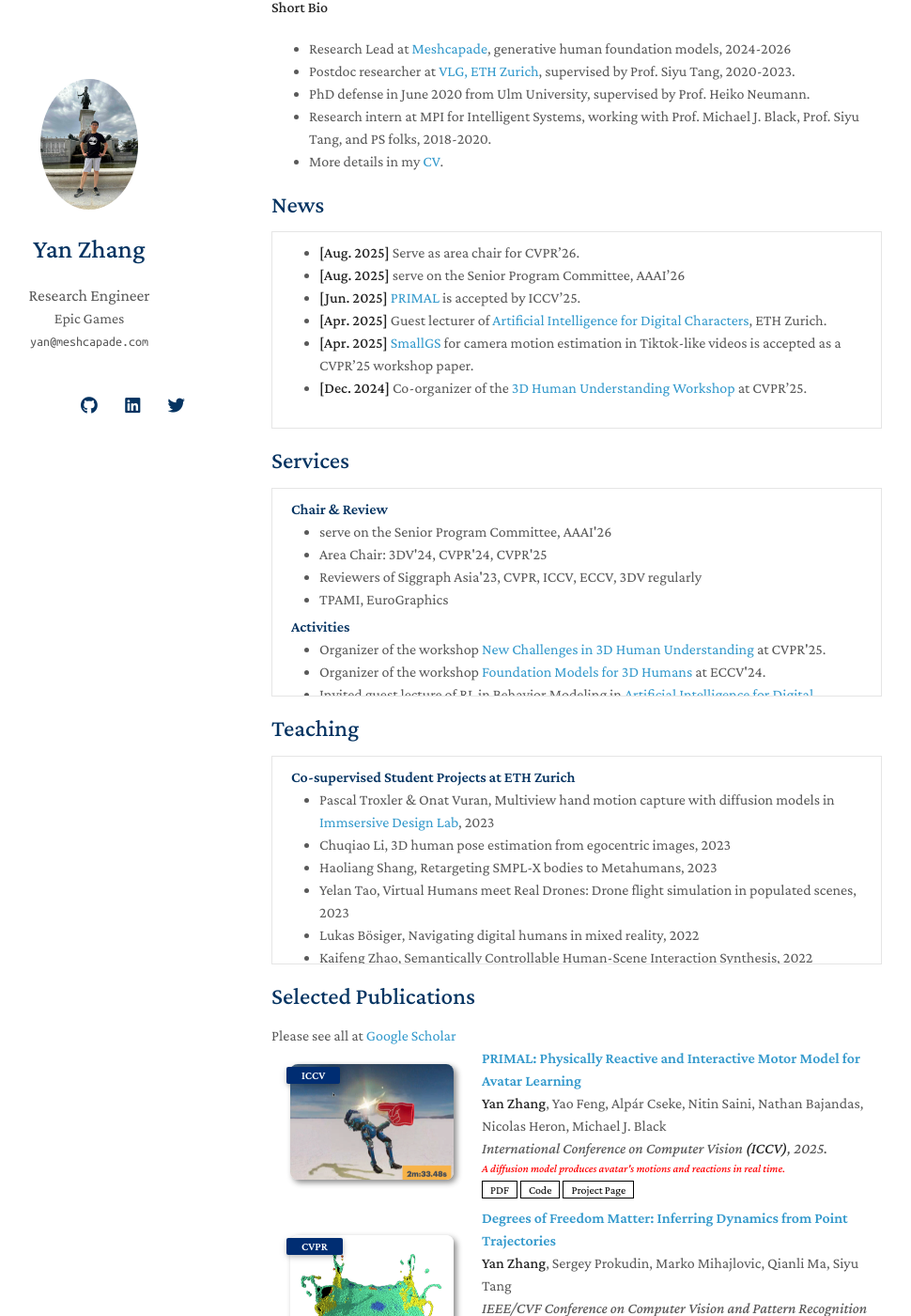
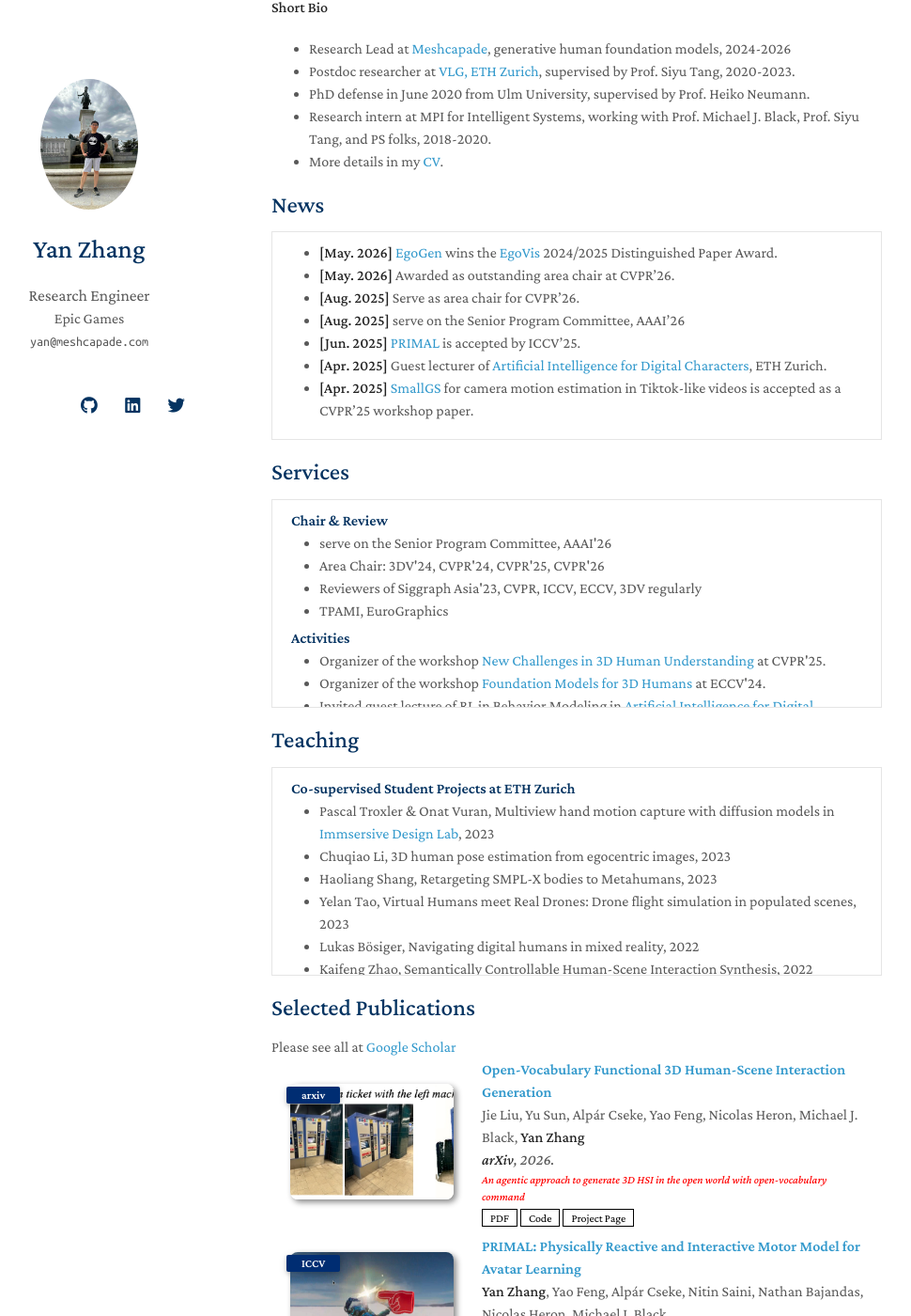
Before and after one commit to yz-cnsdqz/yz-cnsdqz.github.io, a Jekyll site: the page built from index.md, in a window 1280 px wide and 1400 px high, scrolled down 282 px. Shown: the whole window at 94% size, without its empty margins (181-1151 px from the left). Built offline with Jekyll 4.4.1, drawn with Linux system fonts in a browser that asks for light colours; nearby versions of some CDN libraries; a style sheet for code colours, icons or effects is not loaded.

Commit message:
update profile and add funhsi

```diff
--- a/_includes/publications.md
+++ b/_includes/publications.md
@@ -6,6 +6,26 @@
 Please see all at <a href="https://scholar.google.com/citations?user=5VpkLO8AAAAJ&hl=en">Google Scholar</a>
 
 
+
+<li>
+<div class="pub-row">
+  <div class="col-sm-3 abbr" style="position: relative;padding-right: 15px;padding-left: 15px;">
+    <img src="assets/img/funhsi.jpeg" class="teaser img-fluid z-depth-1">
+    <abbr class="badge">arxiv</abbr>
+  </div>
+  <div class="col-sm-9" style="position: relative;padding-right: 15px;padding-left: 20px;">
+    <div class="title"><a href="https://arxiv.org/abs/2601.20835">Open-Vocabulary Functional 3D Human-Scene Interaction Generation</a></div>
+    <div class="author"> Jie Liu, Yu Sun, Alpár Cseke, Yao Feng, Nicolas Heron, Michael J. Black, <strong>Yan Zhang</strong></div>
+    <div class="periodical"><em><strong>arXiv</strong>, 2026.</em></div>
+    <div style="font-size: 12px;color: red;"><em>An agentic approach to generate 3D HSI in the open world with open-vocabulary command</em></div>
+    <div class="links">
+      <a href="https://arxiv.org/abs/2601.20835" class="btn btn-sm z-depth-0" role="button" target="_blank" style="font-size:12px;">PDF</a>
+      <a href="https://jliu4ai.github.io/projects/funhsi/" class="btn btn-sm z-depth-0" role="button" target="_blank" style="font-size:12px;">Code</a>
+      <a href="https://jliu4ai.github.io/projects/funhsi/" class="btn btn-sm z-depth-0" role="button" target="_blank" style="font-size:12px;">Project Page</a>
+    </div>
+  </div>
+</div>
+</li>
 
 
 <li>
@@ -27,7 +47,6 @@ Please see all at <a href="https://scholar.google.com/citations?user=5VpkLO8AAAA
   </div>
 </div>
 </li>
-
 
 
 
--- a/_includes/services.md
+++ b/_includes/services.md
@@ -4,7 +4,7 @@
 
 <ul style="margin:0 0 5px;">
   <li>serve on the Senior Program Committee, AAAI'26</li>
-  <li>Area Chair: 3DV'24, CVPR'24, CVPR'25</li>
+  <li>Area Chair: 3DV'24, CVPR'24, CVPR'25, CVPR'26</li>
   <li>Reviewers of Siggraph Asia'23, CVPR, ICCV, ECCV, 3DV regularly </li>
   <li>TPAMI, EuroGraphics</li>
 </ul>
--- a/index.md
+++ b/index.md
@@ -21,12 +21,13 @@ My research experiences have been focusing on **generative human foundation mode
 
 ## News
 <div class="news-scroll" markdown="1">
+- **[May. 2026]** [EgoGen](https://ego-gen.github.io/) wins the [EgoVis](https://egovis.github.io/cvpr26/#overview) 2024/2025 Distinguished Paper Award.
+- **[May. 2026]** Awarded as outstanding area chair at CVPR'26.
 - **[Aug. 2025]** Serve as area chair for CVPR'26.
 - **[Aug. 2025]** serve on the Senior Program Committee, AAAI'26
 - **[Jun. 2025]** [PRIMAL](https://yz-cnsdqz.github.io/eigenmotion/PRIMAL/) is accepted by ICCV'25.
 - **[Apr. 2025]** Guest lecturer of [Artificial Intelligence for Digital Characters](https://cgl.ethz.ch/teaching/aichar25/home.php), ETH Zurich.
 - **[Apr. 2025]** [SmallGS](https://yuxinyao620.github.io/SmallGS/) for camera motion estimation in Tiktok-like videos is accepted as a CVPR'25 workshop paper.
-- **[Dec. 2024]** Co-organizer of the [3D Human Understanding Workshop](https://sites.google.com/view/3d-humans-cvpr2025) at CVPR'25.
 </div>
 
 
```
Also changed, not shown: assets/img/funhsi.jpeg (added).
